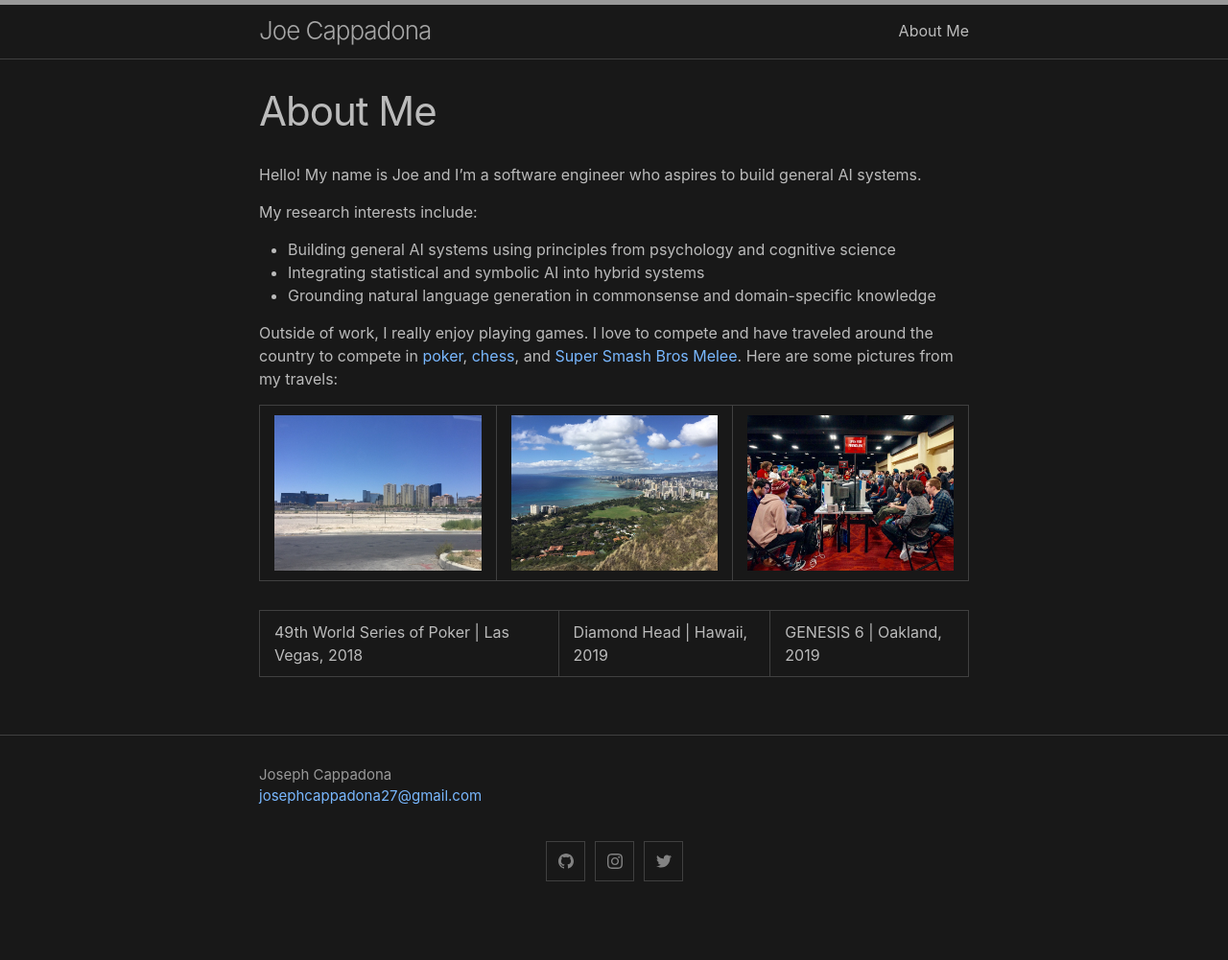
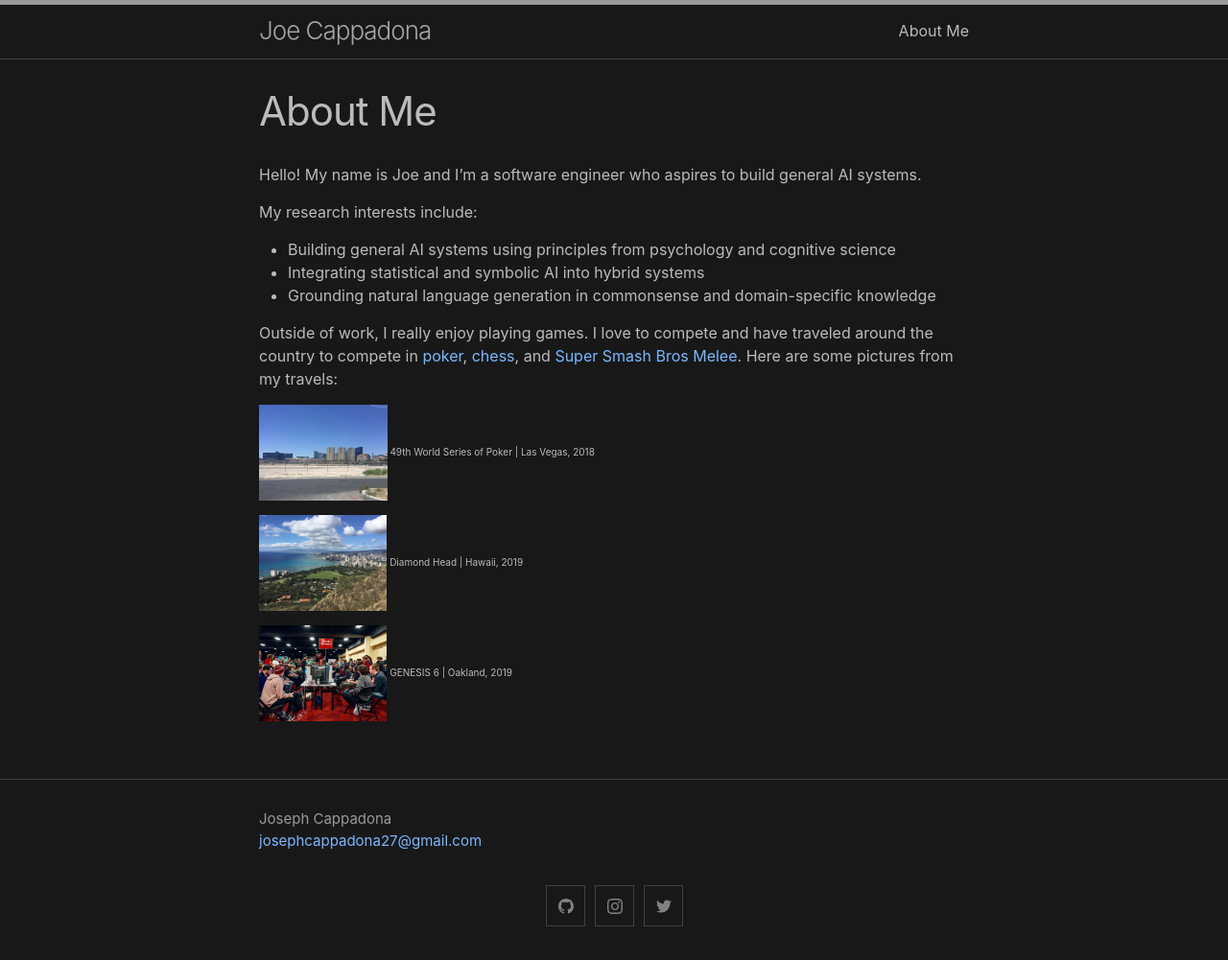
Before and after one commit to josephcappadona/josephcappadona.github.io, a Jekyll site: the page built from about.md, in a window 1280 px wide. Shown: the whole page at 96% size. Built offline with Jekyll 4.4.1, drawn with Linux system fonts in a browser that asks for light colours; before the commit the page ends 954 px from its top, so only the background shows below that.

Commit message:
Update about.md

```diff
--- a/about.md
+++ b/about.md
@@ -14,6 +14,17 @@ My research interests include:
 Outside of work, I really enjoy playing games. I love to compete and have traveled around the country to compete in [poker](https://pokerdb.thehendonmob.com/player.php?a=r&n=601783), [chess](https://lichess.org/@/seaghost27), and [Super Smash Bros Melee](https://www.youtube.com/watch?v=0VzNTRieZ88). Here are some pictures from my travels:
 
 
-![vegas](/assets/img/vegas.jpg){: style="max-height: 300px; font-size: 10px;"} | ![hawaii](/assets/img/hawaii.jpg){: style="max-height: 300px; font-size: 10px;"} | ![genesis](/assets/img/genesis.jpeg){: style="max-height: 300px; font-size: 10px;"}
+{:refdef: style="font-size: 10px;"}
+![vegas](/assets/img/vegas.jpg){: style="max-height: 100px;"}
+49th World Series of Poker \| Las Vegas, 2018
+{: refdef}
 
-49th World Series of Poker \| Las Vegas, 2018 | Diamond Head \| Hawaii, 2019 | GENESIS 6 \| Oakland, 2019
+{:refdef: style="font-size: 10px;"}
+![hawaii](/assets/img/hawaii.jpg){: style="max-height: 100px;"}
+Diamond Head \| Hawaii, 2019
+{: refdef}
+
+{:refdef: style="font-size: 10px;"}
+![genesis](/assets/img/genesis.jpeg){: style="max-height: 100px;"}
+GENESIS 6 \| Oakland, 2019
+{: refdef}
```
